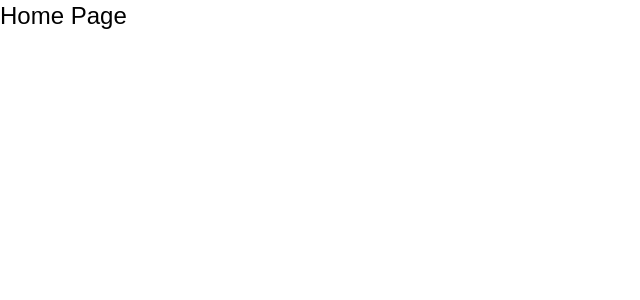
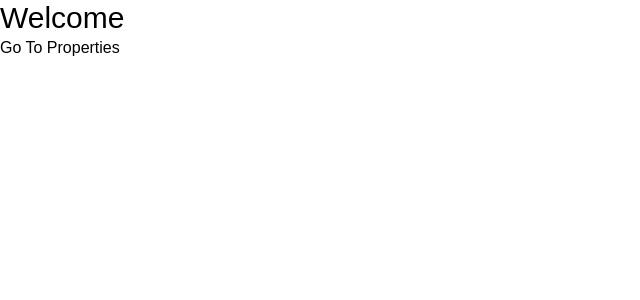
Before and after one commit to NtonBala/property-pulse, a Next.js app: page / in a window 1280 px wide. Shown: the top 300 px of the page, without its empty margins (0-640 px from the left). Built offline with nearby package versions, Linux system fonts and the light colour scheme.

Commit message:
Link from Home page to Properties page

```diff
--- a/app/page.jsx
+++ b/app/page.jsx
@@ -1,5 +1,21 @@
+import Link from 'next/link';
+
 const HomePage = () => {
-  return <div className="text-2xl">Home Page</div>;
+  return (
+    <div>
+      <h1 className="text-3xl">Welcome</h1>
+      <Link
+        href={{
+          pathname: 'properties',
+          query: {
+            name: 'test',
+          },
+        }}
+      >
+        Go To Properties
+      </Link>
+    </div>
+  );
 };
 
 export default HomePage;
```
